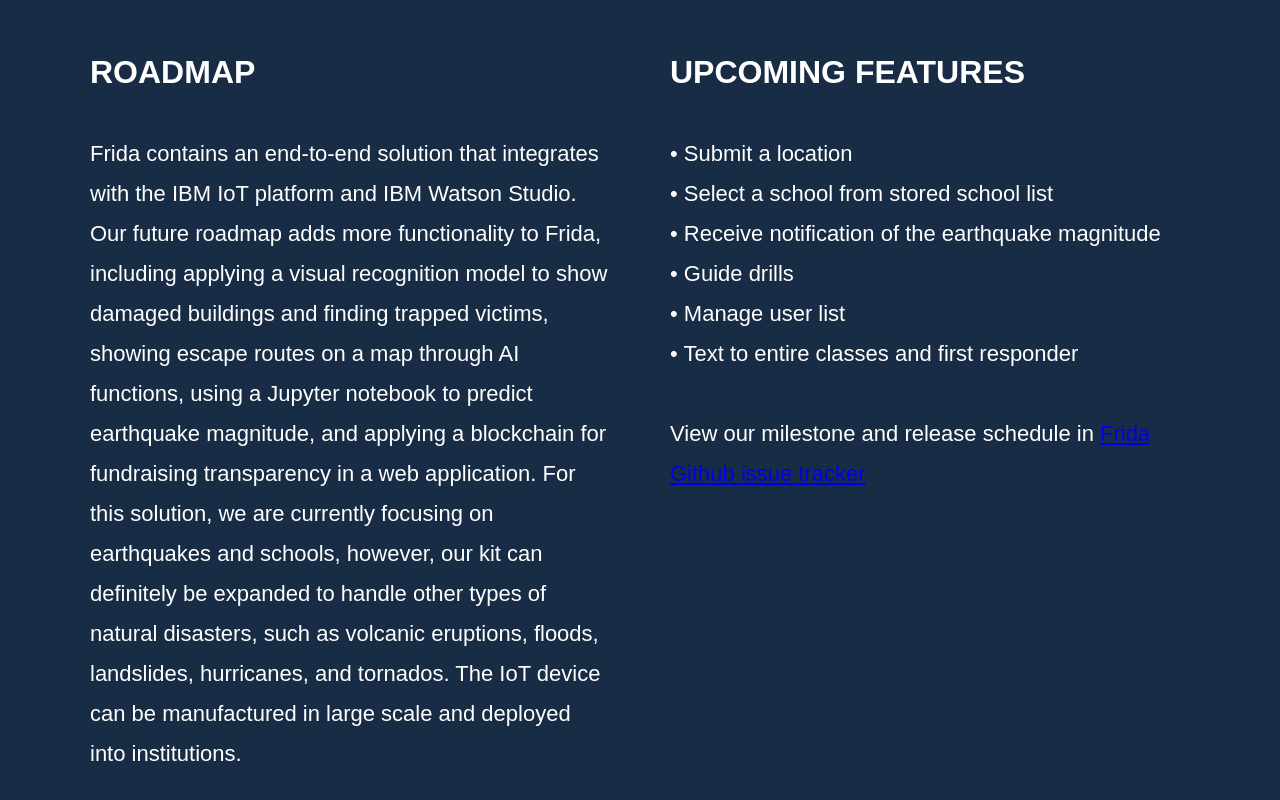
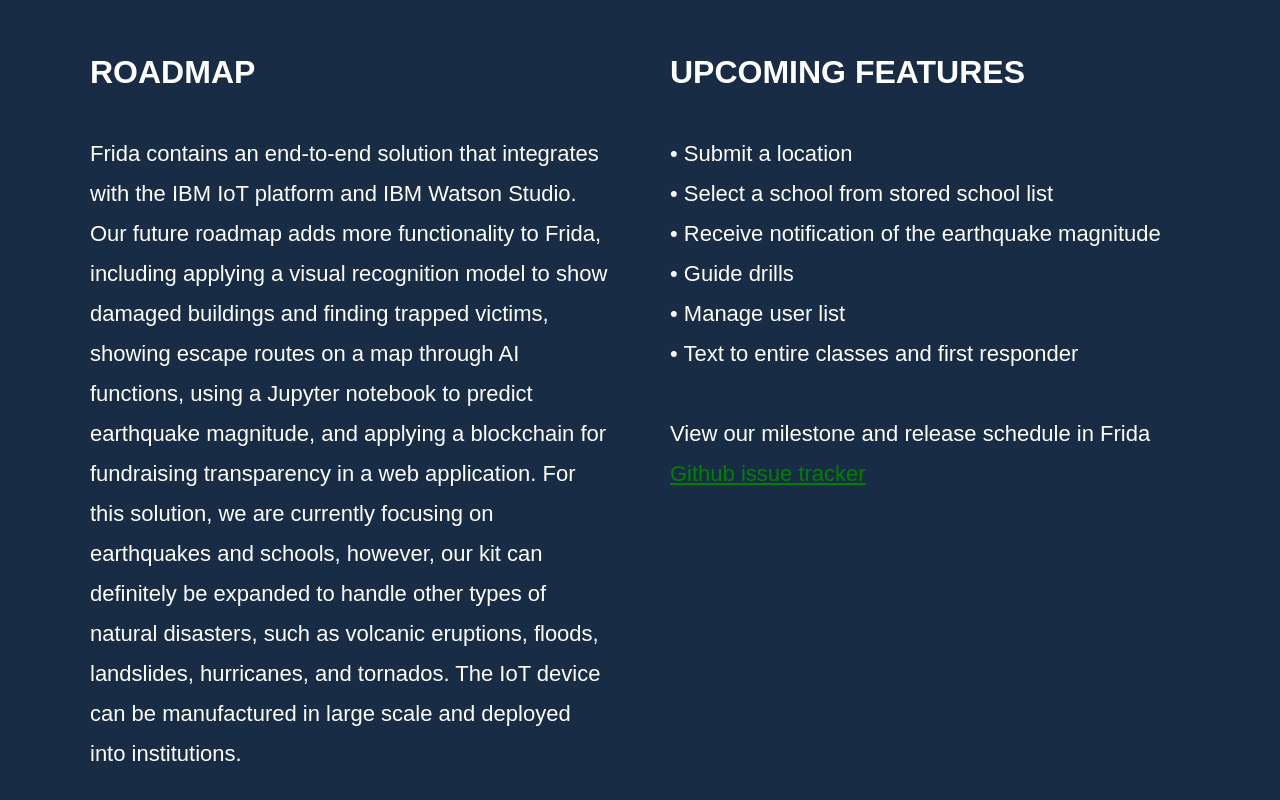
Before and after one commit to Call-for-Code/Frida, a plain HTML site: page docs/index.html in a window 1280 px wide. Shown: the part 2213-3013 px from the top of the page. Drawn offline with Linux system fonts and the light colour scheme.

Commit message:
Update index.html

```diff
--- a/docs/index.html
+++ b/docs/index.html
@@ -153,9 +153,9 @@
 				• Text to entire classes and first responder
 				<br/>
 				<br/>
-				View our milestone and release schedule in <a target="_blank"
-href="https://github.com/IBM/Frida/milestones">
-					Frida Github issue tracker
+				View our milestone and release schedule in Frida<a target="_blank"
+href="https://github.com/IBM/Frida/milestones" style="color:green">
+					Github issue tracker
 				</a>
 			</p>
 		</div>
```
